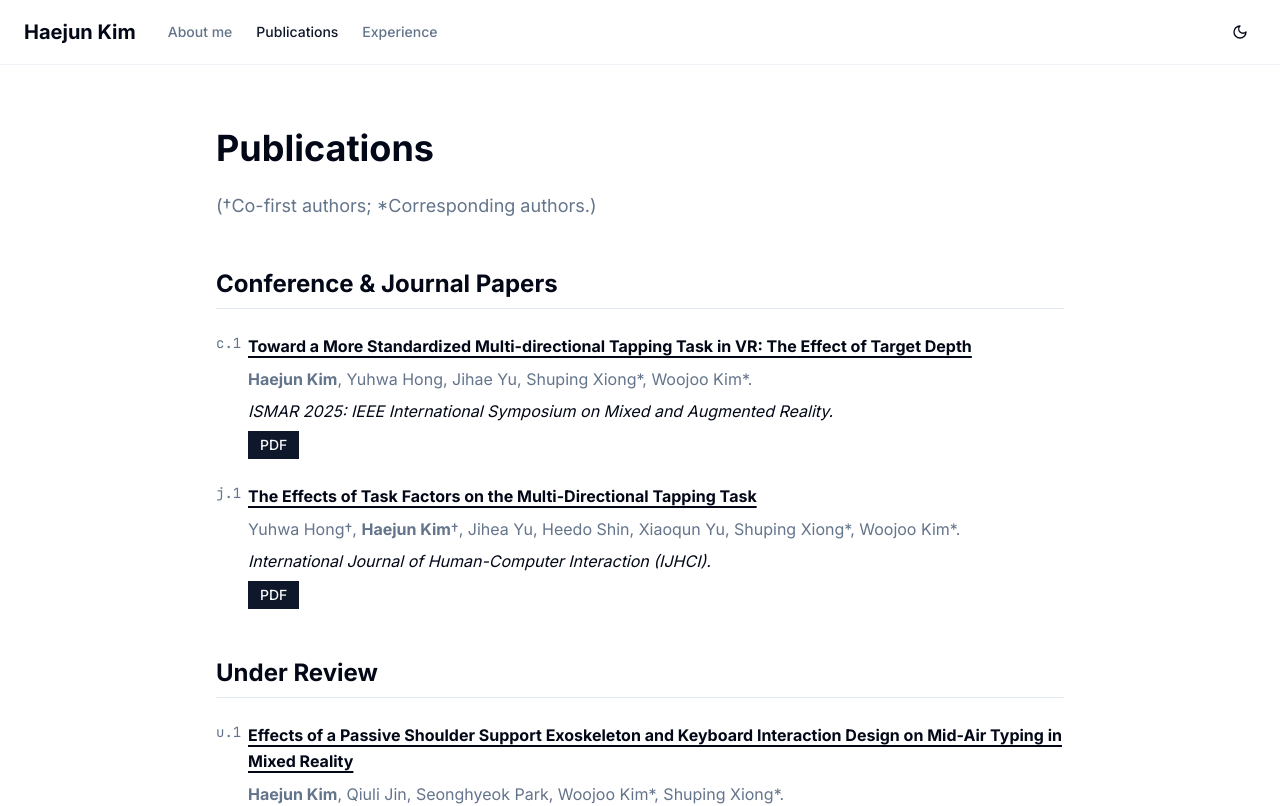
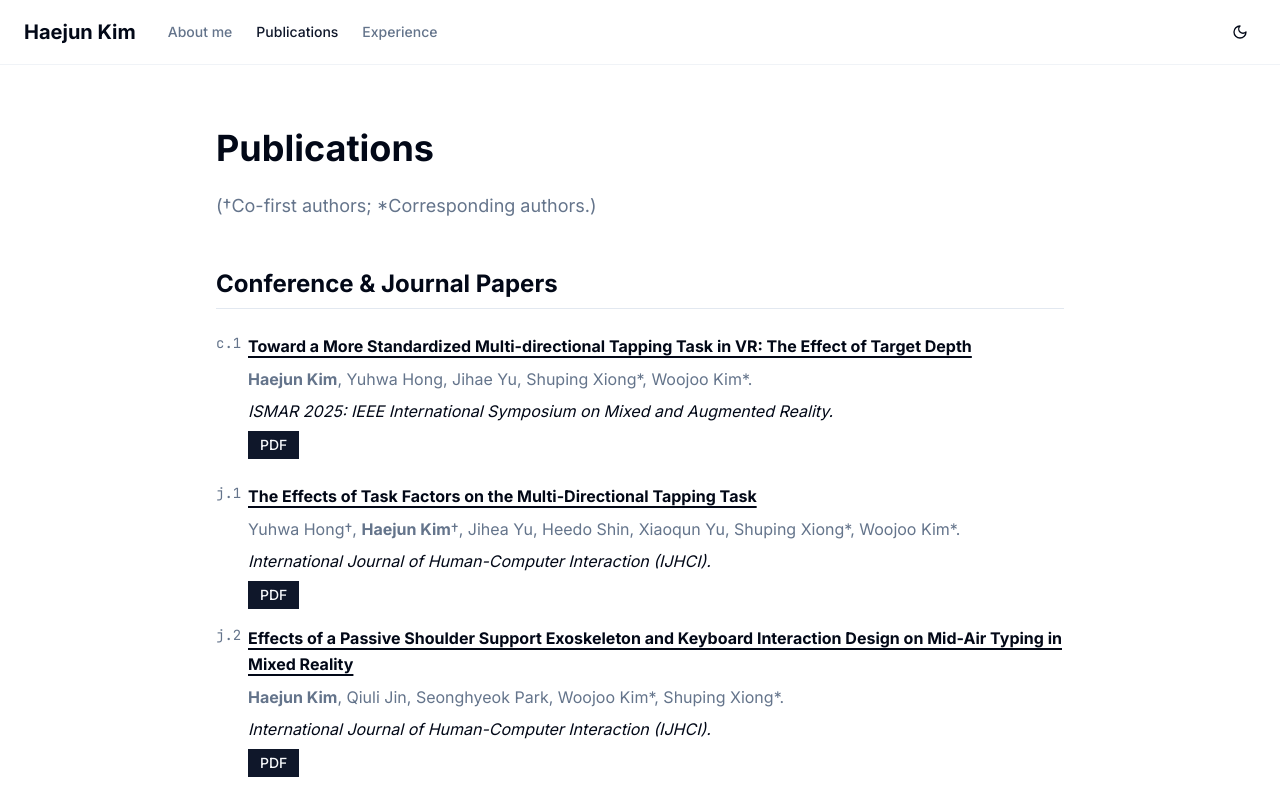
Before and after one commit to kimhaejun9568/portfolio-, a Next.js app: page /publications in a window 1280 px wide. Shown: the top 806 px of the page. Built offline with nearby package versions, Linux system fonts and the light colour scheme.

Commit message:
Update site configuration and pages

```diff
--- a/app/(site)/about/page.tsx
+++ b/app/(site)/about/page.tsx
@@ -82,7 +82,7 @@ export default function AboutPage() {
             Currently, my primary research interest lies in context-aware adaptive user interfaces in XR environments. I am exploring how interactive systems can intelligently respond to user contexts to enhance usability, comfort, and overall experience.
             </p>
             <p>
-            Beyond my academic work, I actively engage in science communication through social media platforms like <a href="https://www.threads.com/@mock_jokerbug?hl=ko" className="text-primary hover:underline" target="_blank" rel="noopener noreferrer">Threads</a> (current followers: 8.5k). As a personal passion project, I share the latest news and insights about XR technologies with the Korean-speaking community, aiming to bridge the gap between cutting-edge research and the public.
+            Beyond academia, I share XR news and insights in Korean on <a href="https://www.threads.com/@mock_jokerbug?hl=ko" className="text-primary hover:underline" target="_blank" rel="noopener noreferrer">Threads</a>  (9k followers) to help bridge cutting-edge research and the public.
             </p>
             <p>
               <a
--- a/app/(site)/experience/page.tsx
+++ b/app/(site)/experience/page.tsx
@@ -32,7 +32,6 @@ const education = [
     degree: "M.S. in Data Science",
     institution: "Korea Advanced Institute of Science and Technology (KAIST)",
     location: "Daejeon, South Korea",
-    thesis: "Adaptive Transparency Control for Spatial UI: Investigating User Experience and Behavior During Walking in XR",
     advisor: "Advisor: Shuping Xiong"
   },
   {
@@ -41,7 +40,7 @@ const education = [
     institution: "Hanyang University",
     location: "Seoul, South Korea",
     thesis: "VHDT:Vision and Human-Object Interaction Detection Transformer based on ViDT",
-    honors: "CUM LAUDE"
+    honors: "cum laude"
   }
 ]
 
--- a/app/(site)/publications/[id]/page.tsx
+++ b/app/(site)/publications/[id]/page.tsx
@@ -2,7 +2,6 @@ import Image from 'next/image'
 import Link from 'next/link'
 import { notFound } from 'next/navigation'
 import { ArrowLeft, FileText } from 'lucide-react'
-import { generateSEOMetadata } from '@/lib/seo'
 
 // Define the publication type with additional details
 interface Publication {
@@ -113,14 +112,6 @@ export async function generateMetadata({ params }: PageProps) {
   return {
     title: `${publication.title} | Haejun Kim`,
     description: publication.abstract.slice(0, 160) + '...',
-  }
-}
-
-// SEO 메타데이터 생성 헬퍼 함수
-function createPublicationMetadata(publication: Publication) {
-  return {
-    title: `${publication.title} | Haejun Kim`,
-    description: publication.abstract.slice(0, 160) + '...',
     openGraph: {
       title: publication.title,
       description: publication.abstract.slice(0, 160) + '...',
@@ -137,6 +128,7 @@ function createPublicationMetadata(publication: Publication) {
     },
   }
 }
+
 
 export default async function PublicationPage({ params }: PageProps) {
   const { id } = await params
--- a/app/(site)/publications/page.tsx
+++ b/app/(site)/publications/page.tsx
@@ -38,20 +38,19 @@ const conferenceJournalPapers: Publication[] = [
     year: "2025",
     type: "journal",
     pdfUrl: "/pdf/publications/j.1-task-factors-multidirectional.pdf"
+  },
+  {
+    id: "j.2",
+    title: "Effects of a Passive Shoulder Support Exoskeleton and Keyboard Interaction Design on Mid-Air Typing in Mixed Reality",
+    authors: "Haejun Kim, Qiuli Jin, Seonghyeok Park, Woojoo Kim*, Shuping Xiong*",
+    venue: "International Journal of Human-Computer Interaction (IJHCI)",
+    year: "2025",
+    type: "journal",
+    pdfUrl: "/pdf/publications/j.2-exoskeleton-midair-typing.pdf"
   }
 ]
 
-const underReview: Publication[] = [
-  {
-    id: "u.1",
-    title: "Effects of a Passive Shoulder Support Exoskeleton and Keyboard Interaction Design on Mid-Air Typing in Mixed Reality",
-    authors: "Haejun Kim, Qiuli Jin, Seonghyeok Park, Woojoo Kim*, Shuping Xiong*",
-    venue: "IJHCI, resubmitted after minor revision",
-    year: "2025",
-    type: "journal",
-    pdfUrl: "#"
-  }
-]
+const underReview: Publication[] = []
 
 const postersWorkshops: Publication[] = [
   {
```
Also changed, not shown: .eslintrc.json, vercel.json.
